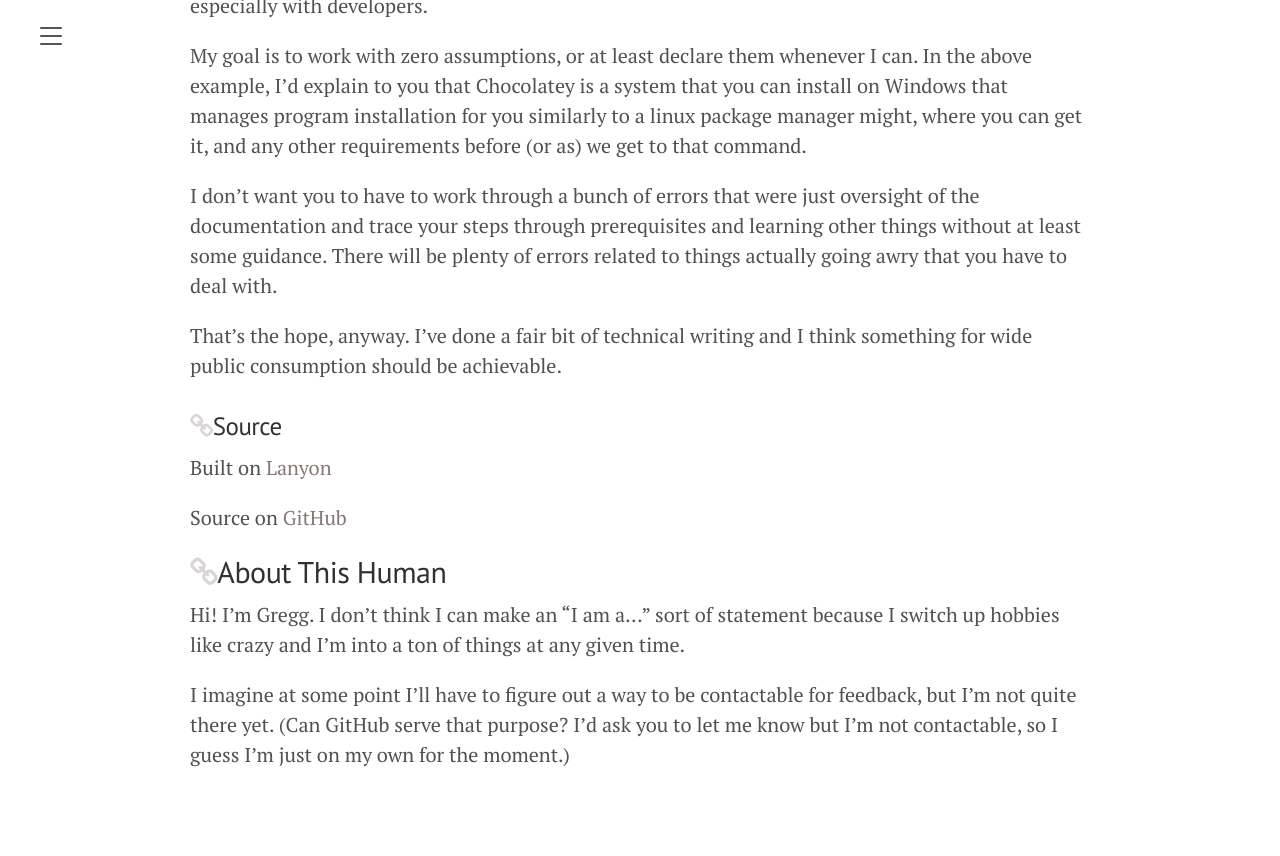
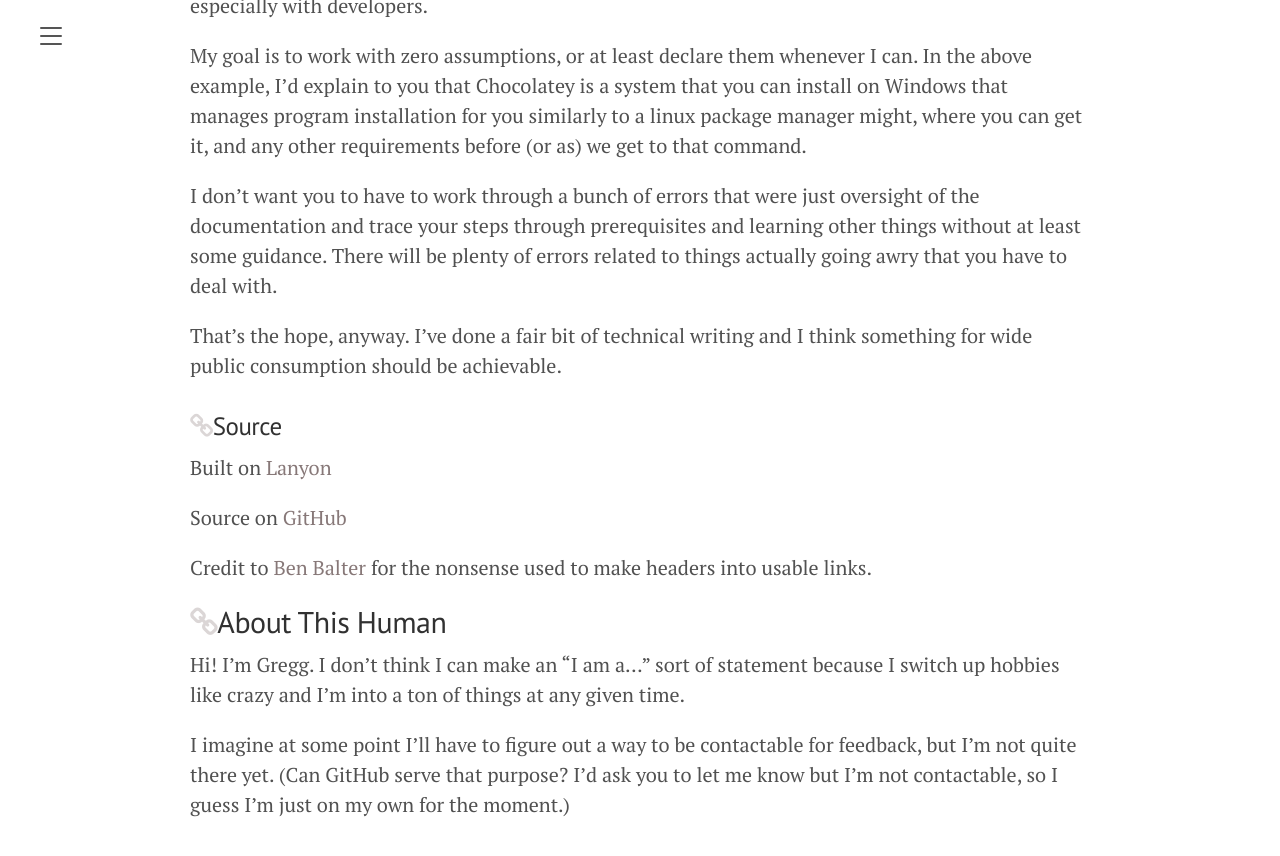
Before and after one commit to greggorievich/greggorievich.github.io, a Jekyll site: the page built from about.md, in a window 1280 px wide and 900 px high, scrolled down 1499 px. Shown: the top 856 px of the window. Built offline with Jekyll 4.4.1, drawn with Linux system fonts in a browser that asks for light colours; nearby versions of some CDN libraries.

Commit message:
Changes to be committed: 	modified:   about.md

```diff
--- a/about.md
+++ b/about.md
@@ -47,6 +47,8 @@ Built on [Lanyon](http://lanyon.getpoole.com)
 
 Source on [GitHub](https://github.com/greggorievich?tab=repositories)
 
+Credit to [Ben Balter](https://ben.balter.com/2014/03/13/pages-anchor-links/) for the nonsense used to make headers into usable links.
+
 ## About This Human
 
 Hi! I'm Gregg. I don't think I can make an "I am a..." sort of statement because I switch up hobbies like crazy and I'm into a ton of things at any given time.
```
